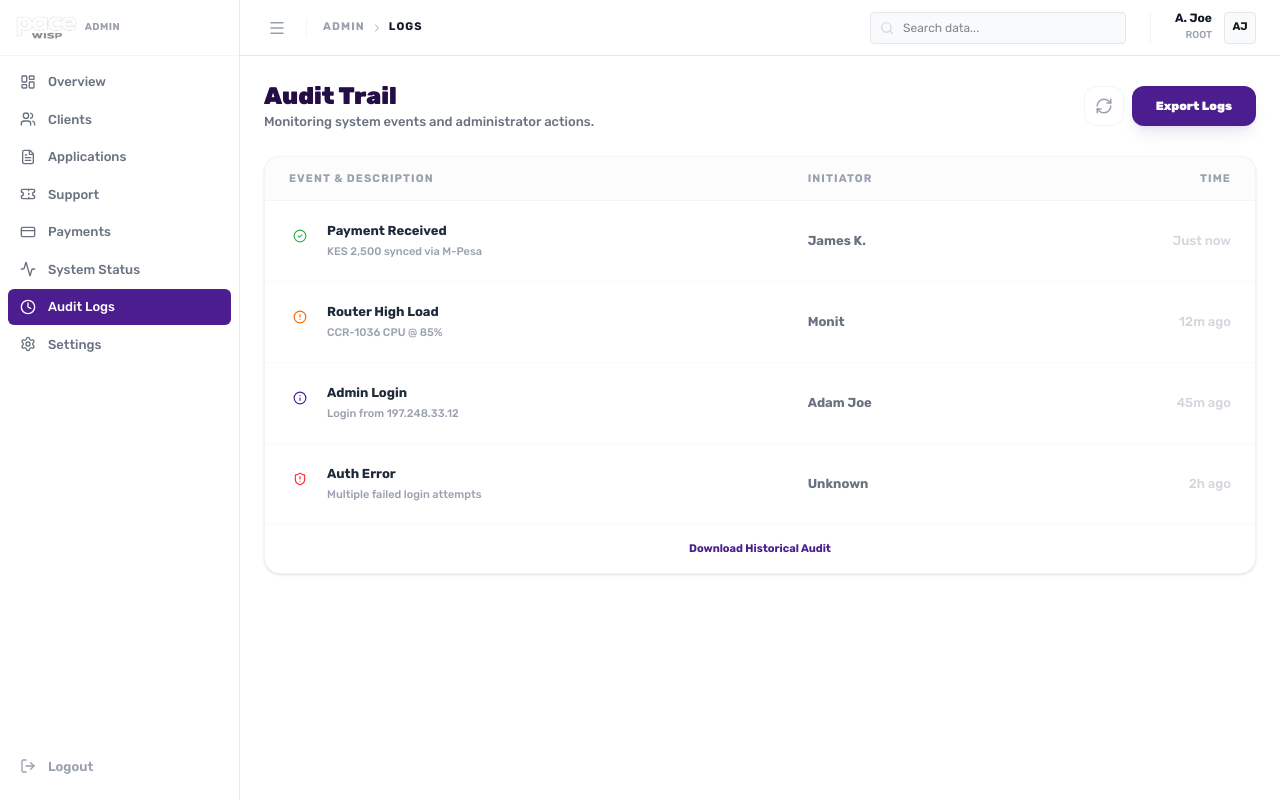
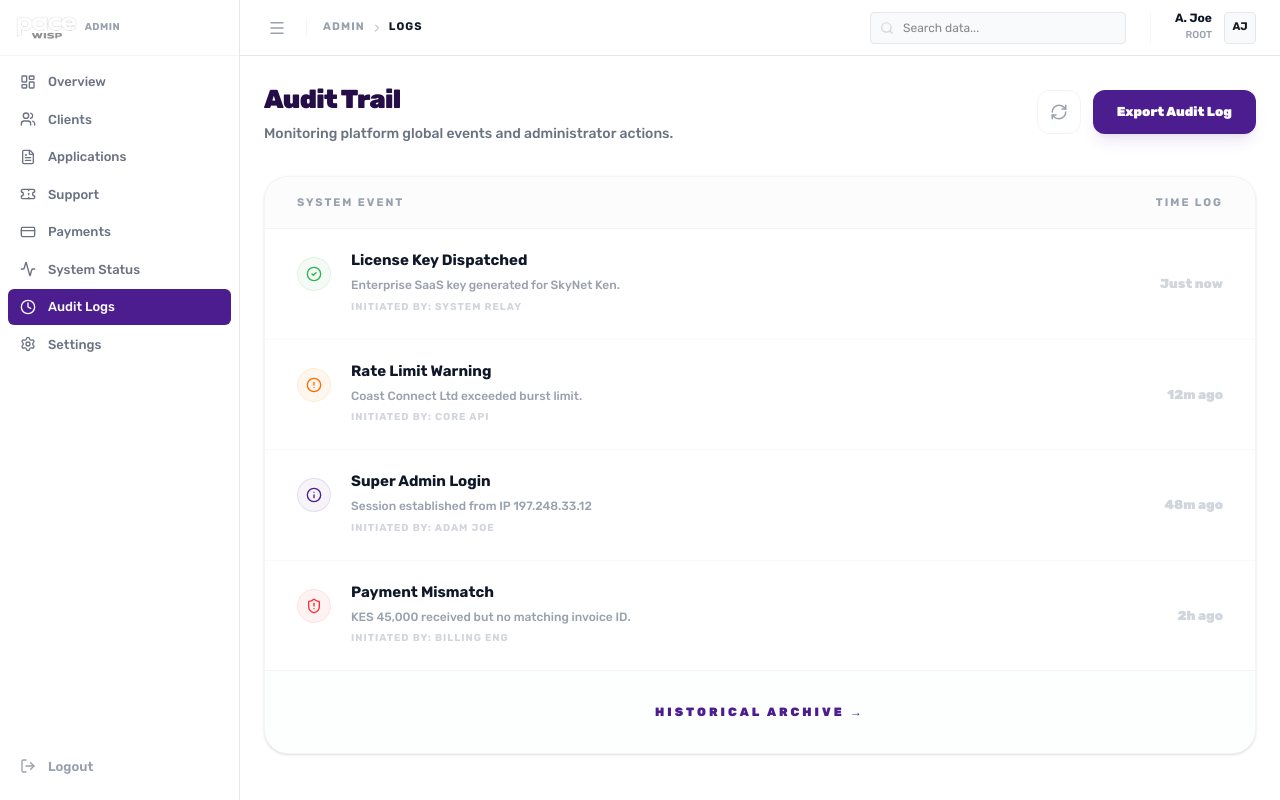
Before and after one commit to dennismutuku2005/pacewebsite, a Next.js app in the folder paceadmin/: page /dashboard/logs in a window 1280 px wide. Built offline with nearby package versions, Linux system fonts and the light colour scheme.

Commit message:
Auto-update: page.js

```diff
--- a/paceadmin/src/app/dashboard/logs/page.js
+++ b/paceadmin/src/app/dashboard/logs/page.js
@@ -11,64 +11,61 @@ import { cn } from '@/lib/utils'
 
 export default function LogsPage() {
     const logs = [
-        { id: 1, event: 'Payment Received', user: 'James K.', status: 'Success', time: 'Just now', msg: 'KES 2,500 synced via M-Pesa' },
-        { id: 2, event: 'Router High Load', user: 'Monit', status: 'Warning', time: '12m ago', msg: 'CCR-1036 CPU @ 85%' },
-        { id: 3, event: 'Admin Login', user: 'Adam Joe', status: 'Info', time: '45m ago', msg: 'Login from 197.248.33.12' },
-        { id: 4, event: 'Auth Error', user: 'Unknown', status: 'Error', time: '2h ago', msg: 'Multiple failed login attempts' },
+        { id: 1, event: 'License Key Dispatched', user: 'System Relay', status: 'Success', time: 'Just now', msg: 'Enterprise SaaS key generated for SkyNet Ken.' },
+        { id: 2, event: 'Rate Limit Warning', user: 'Core API', status: 'Warning', time: '12m ago', msg: 'Coast Connect Ltd exceeded burst limit.' },
+        { id: 3, event: 'Super Admin Login', user: 'Adam Joe', status: 'Info', time: '48m ago', msg: 'Session established from IP 197.248.33.12' },
+        { id: 4, event: 'Payment Mismatch', user: 'Billing Eng', status: 'Error', time: '2h ago', msg: 'KES 45,000 received but no matching invoice ID.' },
     ]
 
     return (
-        <div className="space-y-6">
+        <div className="space-y-8 font-rubik">
 
             {/* Header */}
             <div className="flex flex-col sm:flex-row sm:items-center justify-between gap-4">
                 <div>
-                    <h1 className="text-2xl font-black text-pace-purple-dark text-[24px]">Audit Trail</h1>
-                    <p className="text-[13px] text-gray-500 font-medium">Monitoring system events and administrator actions.</p>
+                    <h1 className="text-[26px] font-black text-pace-purple-dark tracking-tight">Audit Trail</h1>
+                    <p className="text-[14px] text-gray-500 mt-1 font-medium">Monitoring platform global events and administrator actions.</p>
                 </div>
-                <div className="flex gap-2">
-                    <button className="p-2.5 bg-white border border-gray-100 rounded-xl text-gray-400 hover:text-pace-purple transition-all">
+                <div className="flex gap-3">
+                    <button className="p-3 bg-white border border-gray-100 rounded-xl text-gray-400 hover:text-pace-purple transition-all">
                         <RefreshCw size={18} />
                     </button>
-                    <button className="px-6 py-2.5 bg-pace-purple text-white rounded-xl text-xs font-black shadow-lg shadow-pace-purple/10">Export Logs</button>
+                    <button className="px-6 py-3 bg-pace-purple text-white rounded-xl text-[13px] font-black shadow-lg shadow-pace-purple/10">Export Audit Log</button>
                 </div>
             </div>
 
-            <div className="bg-white rounded-2xl border border-gray-100 shadow-sm overflow-hidden">
+            <div className="bg-white rounded-[24px] border border-gray-100 shadow-sm overflow-hidden">
                 <div className="overflow-x-auto">
                     <table className="w-full text-left">
                         <thead>
                             <tr className="bg-gray-50/50 border-b border-gray-100">
-                                <th className="px-6 py-4 text-[11px] font-bold text-gray-400 uppercase tracking-widest leading-none">Event & Description</th>
-                                <th className="px-6 py-4 text-[11px] font-bold text-gray-400 uppercase tracking-widest leading-none">Initiator</th>
-                                <th className="px-6 py-4 text-[11px] font-bold text-gray-400 uppercase tracking-widest leading-none text-right">Time</th>
+                                <th className="px-8 py-5 text-[11px] font-bold text-gray-400 uppercase tracking-[2px] leading-none">System Event</th>
+                                <th className="px-8 py-5 text-[11px] font-bold text-gray-400 uppercase tracking-[2px] leading-none text-right">Time Log</th>
                             </tr>
                         </thead>
-                        <tbody className="divide-y divide-gray-50 text-[13px]">
+                        <tbody className="divide-y divide-gray-50">
                             {logs.map((log) => (
                                 <tr key={log.id} className="hover:bg-gray-50/50 transition-all cursor-default group">
-                                    <td className="px-6 py-5">
-                                        <div className="flex items-start gap-4">
+                                    <td className="px-8 py-6">
+                                        <div className="flex items-start gap-5">
                                             <div className={cn(
-                                                "mt-1 rounded-full p-1",
-                                                log.status === 'Success' ? "text-pace-green" :
-                                                    log.status === 'Warning' ? "text-orange-500" :
-                                                        log.status === 'Error' ? "text-red-500" : "text-pace-purple"
+                                                "mt-1 rounded-full p-2 border",
+                                                log.status === 'Success' ? "text-pace-green bg-pace-green/5 border-pace-green/10" :
+                                                    log.status === 'Warning' ? "text-orange-500 bg-orange-50 border-orange-100" :
+                                                        log.status === 'Error' ? "text-red-500 bg-red-50 border-red-100" : "text-pace-purple bg-pace-purple/5 border-pace-purple/10"
                                             )}>
-                                                {log.status === 'Success' ? <CheckCircle2 size={14} /> :
-                                                    log.status === 'Warning' ? <AlertCircle size={14} /> :
-                                                        log.status === 'Error' ? <ShieldAlert size={14} /> : <Info size={14} />}
+                                                {log.status === 'Success' ? <CheckCircle2 size={16} /> :
+                                                    log.status === 'Warning' ? <AlertCircle size={16} /> :
+                                                        log.status === 'Error' ? <ShieldAlert size={16} /> : <Info size={16} />}
                                             </div>
                                             <div>
-                                                <p className="font-bold text-gray-800">{log.event}</p>
-                                                <p className="text-[11px] text-gray-400 font-medium mt-1">{log.msg}</p>
+                                                <p className="text-[15px] font-bold text-gray-900 leading-none">{log.event}</p>
+                                                <p className="text-[12px] text-gray-400 font-medium mt-2 leading-relaxed">{log.msg}</p>
+                                                <p className="text-[10px] text-gray-300 font-bold uppercase tracking-widest mt-1">Initiated by: {log.user}</p>
                                             </div>
                                         </div>
                                     </td>
-                                    <td className="px-6 py-5">
-                                        <span className="font-bold text-gray-500">{log.user}</span>
-                                    </td>
-                                    <td className="px-6 py-5 text-right font-medium text-gray-300 group-hover:text-gray-900 transition-colors">
+                                    <td className="px-8 py-6 text-right font-black text-[13px] text-gray-300 group-hover:text-gray-900 transition-colors">
                                         {log.time}
                                     </td>
                                 </tr>
@@ -76,8 +73,8 @@ export default function LogsPage() {
                         </tbody>
                     </table>
                 </div>
-                <div className="p-4 flex justify-center border-t border-gray-50">
-                    <button className="text-[11px] font-bold text-pace-purple hover:underline">Download Historical Audit</button>
+                <div className="p-8 flex justify-center border-t border-gray-100 bg-gray-50/30">
+                    <button className="text-[12px] font-black text-pace-purple uppercase tracking-[3px] hover:underline">Historical Archive &rarr;</button>
                 </div>
             </div>
 
```
